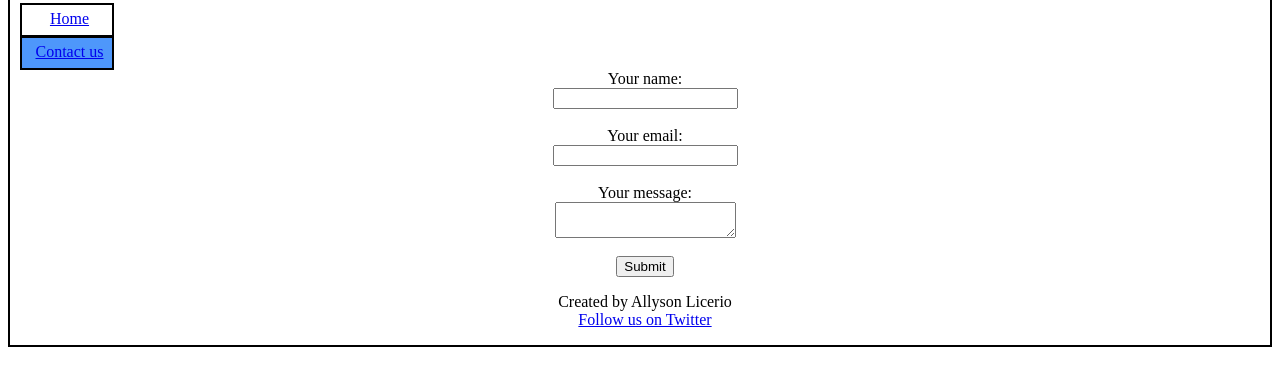
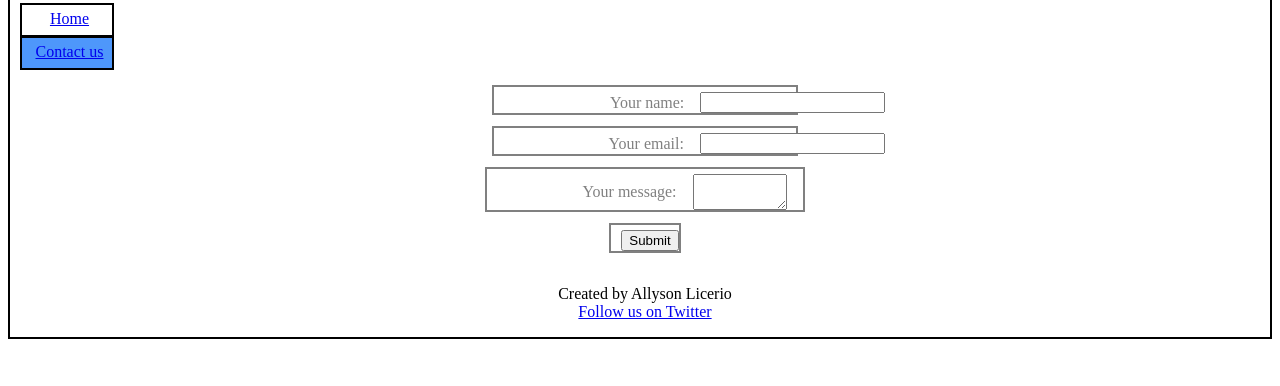
Before and after one commit to vynooks/creating-an-interactive-website, a plain HTML site: page contact.html in a window 1280 px wide. Shown: the part 238-624 px from the top of the page. Drawn offline with Linux system fonts and the light colour scheme; files whose address does not match are found by name.

Commit message:
centered kinda

```diff
--- a/contact.html
+++ b/contact.html
@@ -26,14 +26,22 @@
     </header>
     <!--contact page content-->
         <main>
-            <form> <!--center-->
+            <form class="contact-form"> <!--center-->
+                <div class="form-row">
                     <label for="name">Your name:</label>
                     <input type="text" id="name" name="name" required><br>
+                </div>
+                <div class="form-row">
                     <label for="email">Your email:</label>
                     <input type="email" id="email" name="email" required><br>
+                </div>
+                <div class="form-row">
                     <label for="message">Your message:</label>
                     <textarea id="message" name="message" required></textarea><br>
+                </div>
+                    <div>
                     <button type="submit">Submit</button>
+                </div>
             </form>
         </main>
     <!--footer section-->
--- a/styles.css
+++ b/styles.css
@@ -9,8 +9,8 @@ footer {
 }
 
 .container div {
-    border-style:solid;
-    border: 2px solid black;
+    border-style: solid;
+    border: 2px solid;
     margin-top: -1px;
     padding-top: 5px;
     padding-left: 10px;
@@ -31,20 +31,10 @@ footer {
     padding: 5px;
 }
 
-.border {
-    border-color: rgb(78, 151, 251);
-}
 
-form {
-    display: flex;
-    flex-direction: column;
-    align-items: center;
-}
-
-.submit {
-    text-align: center;
-    background-color: #9c9c9c;
-
+.border a:hover {
+    background-color: rgb(78, 151, 251);
+    color: white;
 }
 
 #img {
@@ -57,7 +47,48 @@ form {
     border-radius: 50%;
 }
 
-.circle div {
+.circle div { /* fix circles */
     display: flex;
     justify-content: flex-end;
 }
+
+
+/* centering form & input rigth */
+/* Basic layout */
+.contact-form {
+    margin: 0 auto;
+    padding: 16px;
+}
+
+.form-row {
+    display: flex;
+    align-items: center;      /* vertically center label and input */
+    gap: 16px;
+    margin-bottom: 12px;
+}
+
+/* Left column: labels */
+.form-row > label {
+    flex: 0 0 180px;          /* fixed label column width */
+    text-align: right;        /* align label text to the right edge */
+    border: none;
+}
+
+form {
+    display: flex;
+    flex-direction: column;
+    align-items: center;
+    color: grey;
+    margin: 0;
+    padding: 0;
+}
+
+
+.form-actions button {
+  padding: 10px 16px;
+  border: none;
+  background: #0a66c2;
+  color: #fff;
+  border-radius: 4px;
+  cursor: pointer;
+}
```
Also changed, not shown: index.html (+7 -8 lines). Lines whose indentation alone changed are shown as unchanged.
